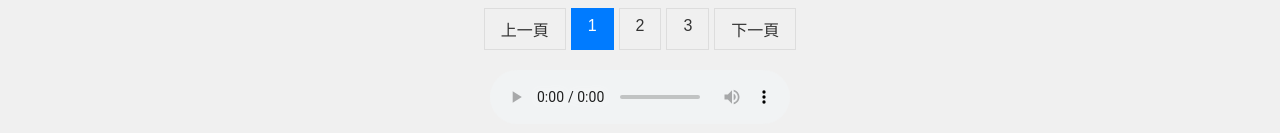
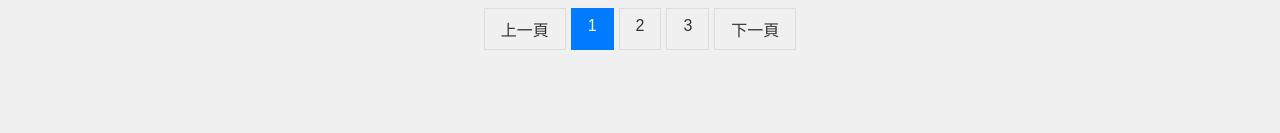
Before and after one commit to Dreamer615/My-site, a plain HTML site: page index.html in a window 1280 px wide. Shown: the part 831-964 px from the top of the page. After the commit the page ends 901 px from the top, so only its background shows below. Drawn offline with Linux system fonts and the light colour scheme.

Commit message:
index.html

```diff
--- a/index.html
+++ b/index.html
@@ -45,6 +45,4 @@
 }
 </style>
 
-<audio controls>
-  <source src="Turkish March.mid" type="audio/mpeg">
-</audio>
+<audio type="audio/mid" src="Turkish March.mid>" autoplay loop>
```
